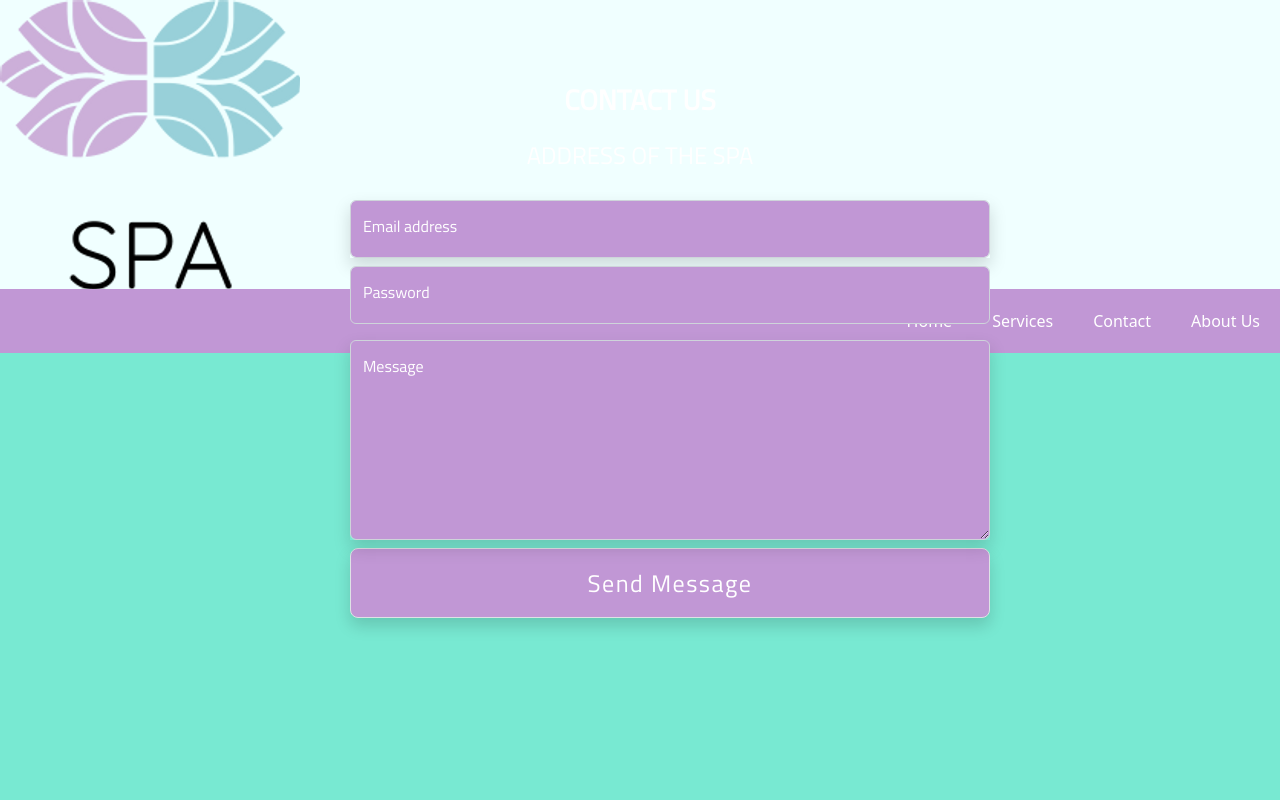
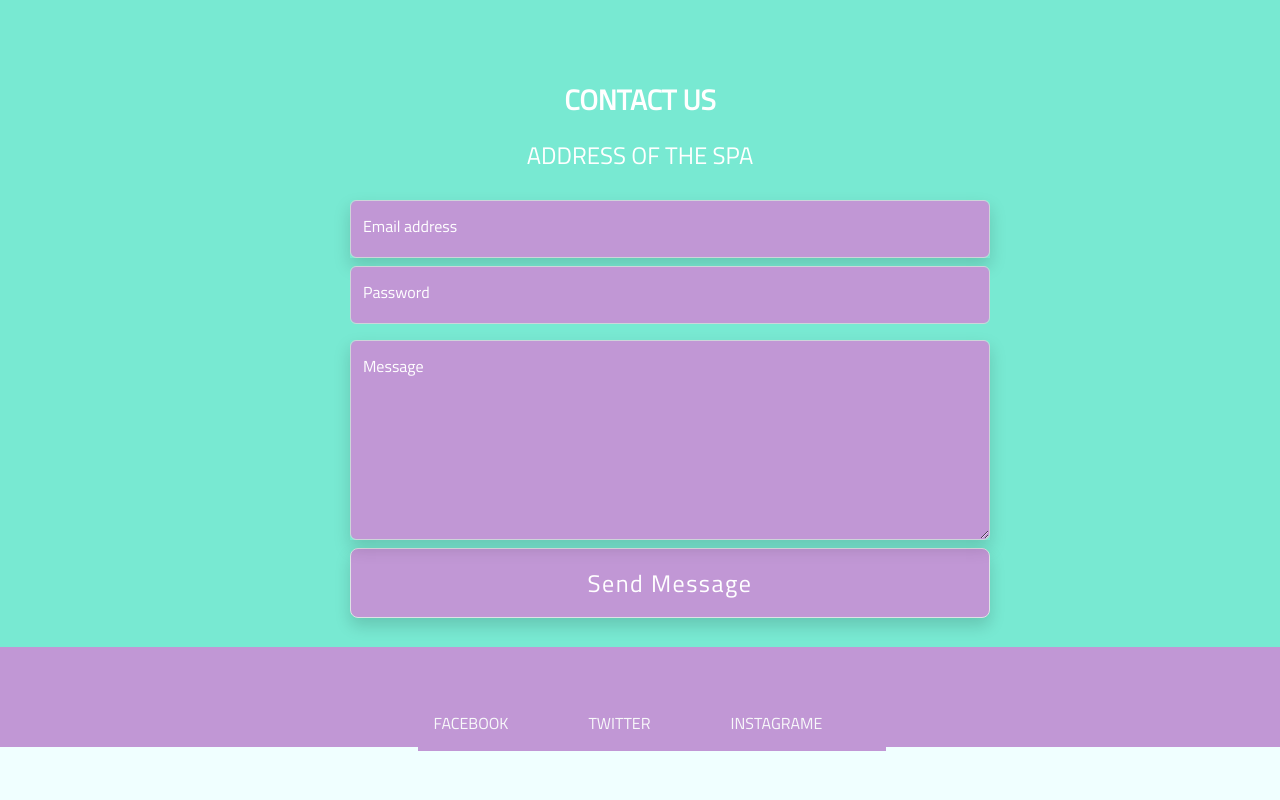
Before and after one commit to saifalaasabelaish/spa-project, a React (Create React App) app: page / in a window 1280 px wide. Shown: the top 800 px of the page. Built offline with nearby package versions, Linux system fonts and the light colour scheme.

Commit message:
Pushing the shopping page updates

```diff
--- a/src/App.js
+++ b/src/App.js
@@ -1,34 +1,15 @@
 import React from 'react';
 import Navbar from './components/common/Navbar';
 import HomePage from "./components/Pages/ContactUsPage"
-import Contact from "./components/pages/ContactUsPage";
-import ServicesPage from "./components/pages/ServicesPage";
-import About from './components/pages/About';
+import Contact from "./components/Pages/ServicesPage";
+import ServicesPage from "./components/Pages/About";
+import About from './components/Pages/HomePage';
 
 import {BrowserRouter as Router, Route, Link, Routes} from 'react-router-dom';
 
 export default function App() {
   return (
     <Router>
-   <Navbar/>
-
-      <div>
-        <nav>
-          <ul>
-            <li>
-              <Link to="/About">About Us</Link>
-            </li>
-            <li>
-              <Link to="/Contact">Contact</Link>
-            </li>
-            <li>
-              <Link to="/ServicesPage">Services</Link>
-            </li>
-            <li>
-              <Link to="/">Home</Link>
-            </li>
-          </ul>
-        </nav>
         <Routes>
           <Route path="/About" element={<About />} />
           <Route path="/" element={<HomePage />} />
@@ -36,7 +17,7 @@ export default function App() {
           <Route path="/ServicesPage" element={<ServicesPage />} />
 
         </Routes>
-      </div>
+
     </Router>
   );
 }
```
